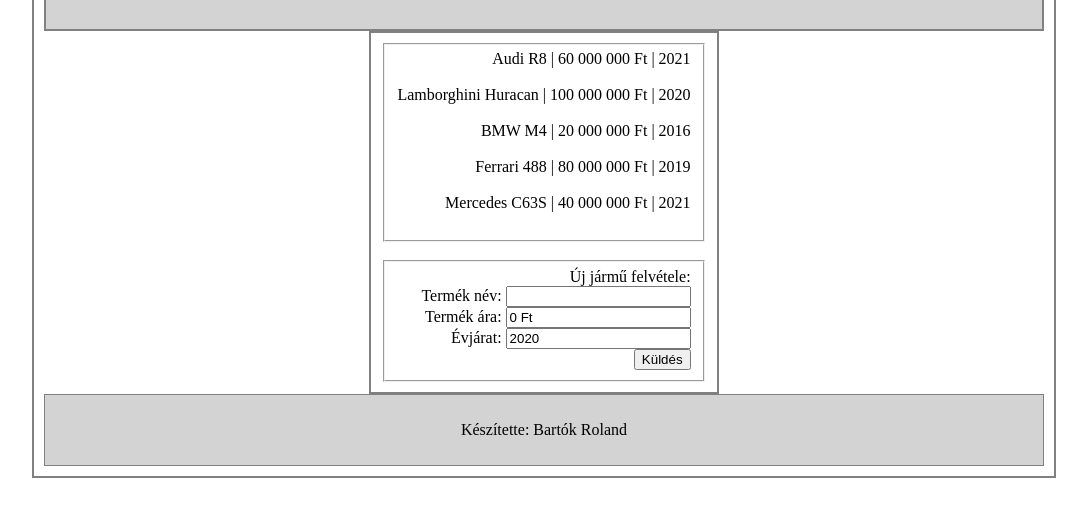
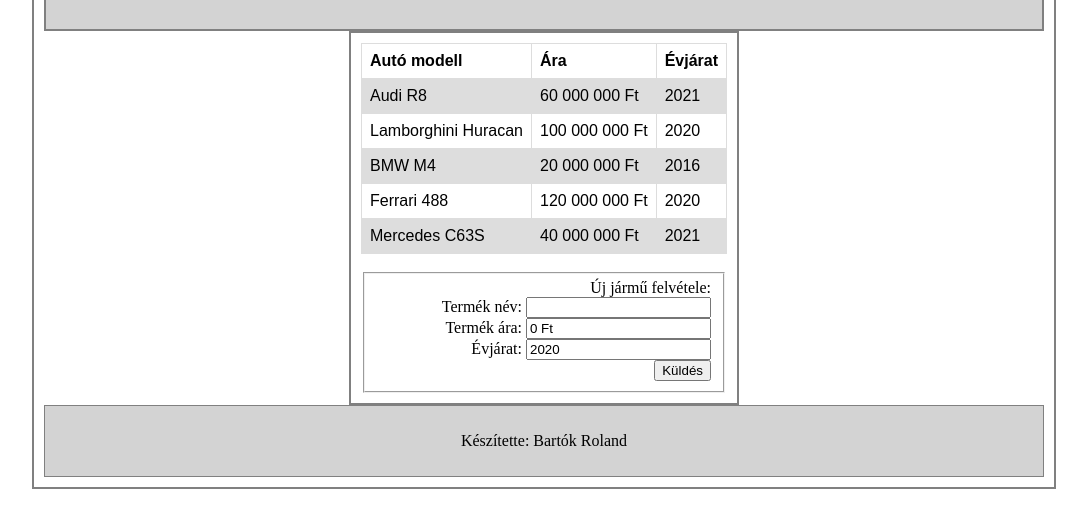
Before and after one commit to RolanHun/WebShop05.19, a plain HTML site: page public_html/index.html in a window 1280 px wide. Shown: the part 93-620 px from the top of the page, without its empty margins (96-1183 px from the left). Drawn offline with nearby package versions, Linux system fonts and the light colour scheme.

Commit message:
Feladat: 0,1,2,3,4,5,6

```diff
--- a/public_html/JSWeb.js
+++ b/public_html/JSWeb.js
@@ -1,45 +1,16 @@
 $(function(){
     for (var i = 0; i < targyak.length; i++) {
-        $("#alap").append(targyak[i].nev+" | "+targyak[i].ar+" | "+targyak[i].evjarat+"<br>");
-        $("#alap").append("<br>");
-        $("#alap").append("");
+        $("#alap").append("<tr><td>"+targyak[i].nev+"</td><td>"+targyak[i].ar+"</td><td>"+targyak[i].evjarat+"</td></tr>");
     }
     $("div img").click(kattintasra);
     $("#ok").click(ujTermek);
 });
 
-var targy1={
-    nev:"Audi R8",
-    ar:"60 000 000 Ft",
-    evjarat:"2021",
-    id:"1"
-};
-var targy2={
-    nev:"Lamborghini Huracan",
-    ar:"100 000 000 Ft",
-    evjarat:"2020",
-    id:"2"
-};
-var targy3={
-    nev:"BMW M4",
-    ar:"20 000 000 Ft",
-    evjarat:"2016",
-    id:"3"
-};
-var targy4={
-    nev:"Ferrari 488",
-    ar:"80 000 000 Ft",
-    evjarat:"2019",
-    id:"4"
-};
-var targy5={
-    nev:"Mercedes C63S",
-    ar:"40 000 000 Ft",
-    evjarat:"2021",
-    id:"5"
-};
-
-
+var targy1 = JSON.parse('{ "nev":"Audi R8", "ar":"60 000 000 Ft", "evjarat":"2021"}');
+var targy2 = JSON.parse('{ "nev":"Lamborghini Huracan", "ar":"100 000 000 Ft", "evjarat":"2020"}');
+var targy3 = JSON.parse('{ "nev":"BMW M4", "ar":"20 000 000 Ft", "evjarat":"2016"}');
+var targy4 = JSON.parse('{ "nev":"Ferrari 488", "ar":"120 000 000 Ft", "evjarat":"2020"}');
+var targy5 = JSON.parse('{ "nev":"Mercedes C63S", "ar":"40 000 000 Ft", "evjarat":"2021"}');
 
 var targyak=[targy1,targy2,targy3,targy4,targy5];
 
@@ -48,8 +19,7 @@ function ujTermek() {
             ujTargy.nev=$("#NewNev").val();
             ujTargy.ar=$("#NewAr").val();
             ujTargy.evjarat=$("#NewEvjarat").val();
-        $("#alap").append(ujTargy.nev+" | "+ujTargy.ar+" | "+ujTargy.evjarat+"<br>");
-        $("#alap").append("<br>");
+        $("#alap").append("<tr><td>"+ujTargy.nev+"</td><td>"+ujTargy.ar+"</td><td>"+ujTargy.evjarat+"</td></tr>");
 
 };
 
--- a/public_html/index.html
+++ b/public_html/index.html
@@ -13,7 +13,13 @@
                 <h1>WebShop - Cars</h1>
             </header>
              <article>
-                 <fieldset id="alap"></fieldset>
+                 <table style="width:100%" id="alap">
+                     <tr>
+                         <th>Autó modell</th>
+                         <th>Ára</th>
+                         <th>Évjárat</th>
+                     </tr>
+                 </table>
                  <br>
                  <fieldset>
                      <div>
--- a/public_html/style.css
+++ b/public_html/style.css
@@ -32,3 +32,18 @@ footer{
 fieldset{
     text-align: right;
 }
+table {
+  font-family: arial, sans-serif;
+  border-collapse: collapse;
+  width: 100%;
+}
+
+td, th {
+  border: 1px solid #dddddd;
+  text-align: left;
+  padding: 8px;
+}
+
+tr:nth-child(even) {
+  background-color: #dddddd;
+}
```
Also changed, not shown: nbproject/private/private.xml (added, +9 -0 lines).
